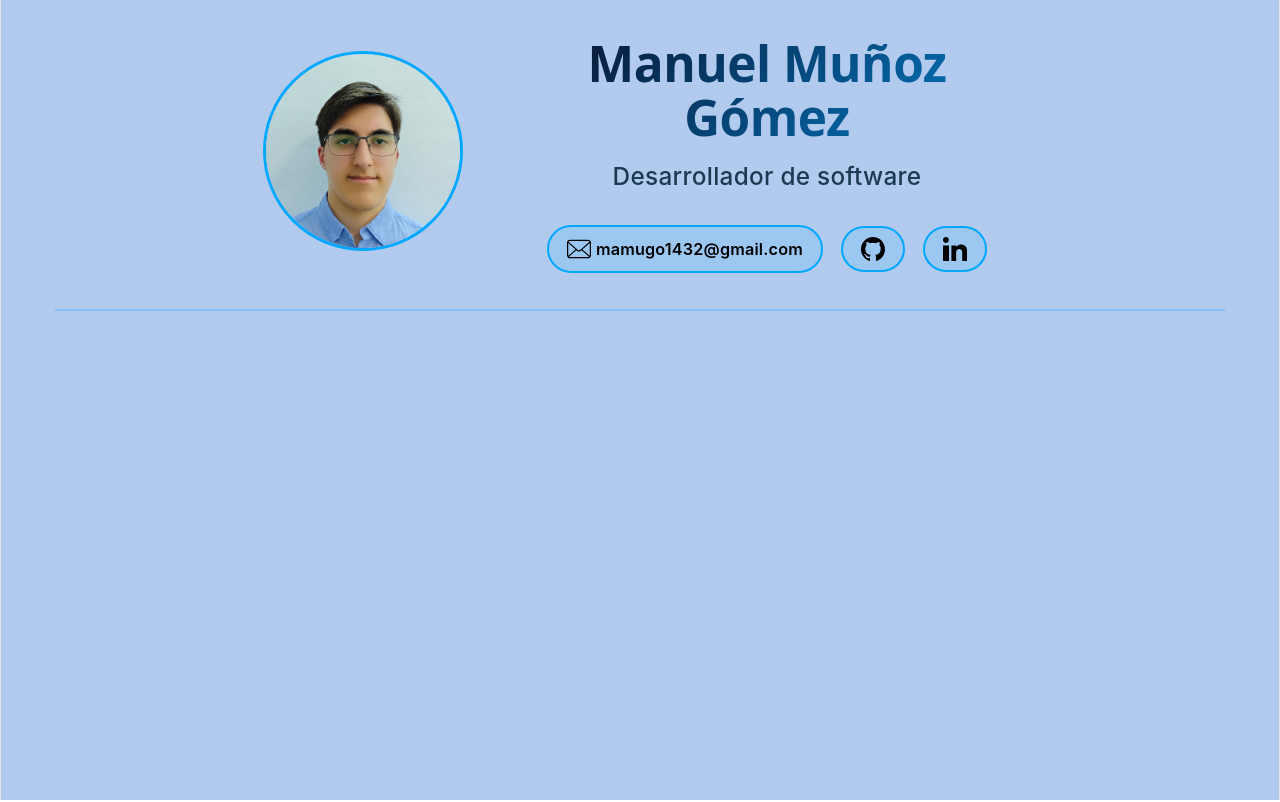
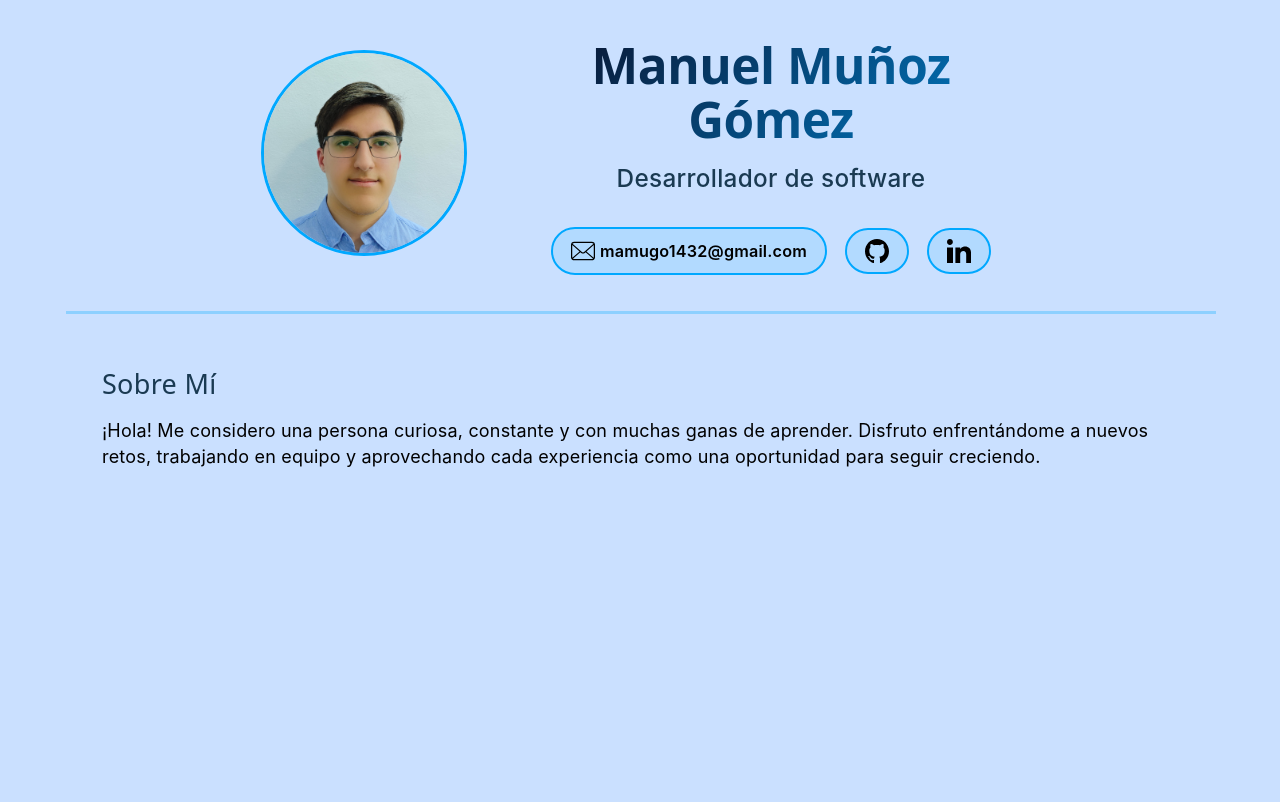
Before and after one commit to mamugo1432/Portfolio, a React app: page / in a window 1280 px wide. Built offline with nearby package versions, Linux system fonts and the light colour scheme; the HTML template or start-up script is replaced by a standard one.

Commit message:
Añadiendo el apartado sobre mí

```diff
--- a/src/App.css
+++ b/src/App.css
@@ -1,216 +1,67 @@
 /* ===== ESTILOS GLOBALES ===== */
 * {
-  margin: 0;
-  padding: 0;
-  box-sizing: border-box;
+  margin: 0px;
+  padding: 0px;
+  border: 0px;
+}
+:root {
+  --primary-blue: #00a8ff;
+  --dark-blue: #0080cc;
+  --light-blue: #00d4ff;
+  --bg-dark: #0a0e27;
+  --text-light: #e0e0e0;
+  --text-white: #ffffff;
+  --border-color: #1a3a52;
+}
+
+html,
+body {
+  width: 100%;
+  height: 100%;
 }
 
 body,
 #root {
-  width: 100%;
+  border: 1px solid rgb(202, 224, 255);
   min-height: 100vh;
-  background:  rgb(177, 202, 238);
-  color: #e0e0e0;
+  background:  rgb(202, 224, 255);
   font-family: -apple-system, BlinkMacSystemFont, 'Segoe UI', 'Roboto', 'Oxygen',
     'Ubuntu', 'Cantarell', 'Fira Sans', 'Droid Sans', 'Helvetica Neue',
     sans-serif;
-  -webkit-font-smoothing: antialiased;
-  -moz-osx-font-smoothing: grayscale;
+
 }
 
-html {
-  scroll-behavior: smooth;
+body {
+  display: flex;
+  justify-content: center;
+}
+
+#root {
+  width: 90%;
+  max-width: 1200px;
+  display: flex;
+  flex-direction: column;
+  align-items: center;
+  background: transparent;
 }
 
 /* ===== CONTADOR Y OTROS ===== */
-.counter {
-  font-size: 16px;
-  padding: 5px 10px;
-  border-radius: 5px;
-  color: var(--accent);
-  background: var(--accent-bg);
-  border: 2px solid transparent;
-  transition: border-color 0.3s;
-  margin-bottom: 24px;
 
-  &:hover {
-    border-color: var(--accent-border);
-  }
-  &:focus-visible {
-    outline: 2px solid var(--accent);
-    outline-offset: 2px;
-  }
-}
 
 hr {
   border: none;
-  border-top: 2px solid #00a8ff;
+  border-top: 3px solid #00a8ff;
   opacity: 0.3;
-  margin:  0px 3rem;
+  margin: 0;
+  width: 100%;
 }
 
-.hero {
-  position: relative;
-
-  .base,
-  .framework,
-  .vite {
-    inset-inline: 0;
-    margin: 0 auto;
-  }
-
-  .base {
-    width: 170px;
-    position: relative;
-    z-index: 0;
-  }
-
-  .framework,
-  .vite {
-    position: absolute;
-  }
-
-  .framework {
-    z-index: 1;
-    top: 34px;
-    height: 28px;
-    transform: perspective(2000px) rotateZ(300deg) rotateX(44deg) rotateY(39deg)
-      scale(1.4);
-  }
-
-  .vite {
-    z-index: 0;
-    top: 107px;
-    height: 26px;
-    width: auto;
-    transform: perspective(2000px) rotateZ(300deg) rotateX(40deg) rotateY(39deg)
-      scale(0.8);
-  }
+h2{
+  float:left;
+  font-size: 1.5rem;
+  color: var(--border-color);
+  margin: 3rem 0rem 0rem 2rem;
+  font-weight: 500;
+  letter-spacing: 0.3px;
+  animation: slideInUp 0.8s ease-out 0.1s backwards;
 }
-
-#center {
-  display: flex;
-  flex-direction: column;
-  gap: 25px;
-  place-content: center;
-  place-items: center;
-  flex-grow: 1;
-
-  @media (max-width: 1024px) {
-    padding: 32px 20px 24px;
-    gap: 18px;
-  }
-}
-
-#next-steps {
-  display: flex;
-  border-top: 1px solid var(--border);
-  text-align: left;
-
-  & > div {
-    flex: 1 1 0;
-    padding: 32px;
-    @media (max-width: 1024px) {
-      padding: 24px 20px;
-    }
-  }
-
-  .icon {
-    margin-bottom: 16px;
-    width: 22px;
-    height: 22px;
-  }
-
-  @media (max-width: 1024px) {
-    flex-direction: column;
-    text-align: center;
-  }
-}
-
-#docs {
-  border-right: 1px solid var(--border);
-
-  @media (max-width: 1024px) {
-    border-right: none;
-    border-bottom: 1px solid var(--border);
-  }
-}
-
-#next-steps ul {
-  list-style: none;
-  padding: 0;
-  display: flex;
-  gap: 8px;
-  margin: 32px 0 0;
-
-  .logo {
-    height: 18px;
-  }
-
-  a {
-    color: var(--text-h);
-    font-size: 16px;
-    border-radius: 6px;
-    background: var(--social-bg);
-    display: flex;
-    padding: 6px 12px;
-    align-items: center;
-    gap: 8px;
-    text-decoration: none;
-    transition: box-shadow 0.3s;
-
-    &:hover {
-      box-shadow: var(--shadow);
-    }
-    .button-icon {
-      height: 18px;
-      width: 18px;
-    }
-  }
-
-  @media (max-width: 1024px) {
-    margin-top: 20px;
-    flex-wrap: wrap;
-    justify-content: center;
-
-    li {
-      flex: 1 1 calc(50% - 8px);
-    }
-
-    a {
-      width: 100%;
-      justify-content: center;
-      box-sizing: border-box;
-    }
-  }
-}
-
-#spacer {
-  height: 88px;
-  border-top: 1px solid var(--border);
-  @media (max-width: 1024px) {
-    height: 48px;
-  }
-}
-
-.ticks {
-  position: relative;
-  width: 100%;
-
-  &::before,
-  &::after {
-    content: '';
-    position: absolute;
-    top: -4.5px;
-    border: 5px solid transparent;
-  }
-
-  &::before {
-    left: 0;
-    border-left-color: var(--border);
-  }
-  &::after {
-    right: 0;
-    border-right-color: var(--border);
-  }
-}
--- a/src/App.tsx
+++ b/src/App.tsx
@@ -1,5 +1,6 @@
 import Header from './components/Header/Header'
 import './App.css'
+import AboutMe from './components/AboutMe/AboutMe'
 
 function App() {
 
@@ -7,7 +8,10 @@ function App() {
   return (
     <>
       <Header/>
-      <hr />
+      <main>
+        <hr />
+      <AboutMe/>
+      </main>
     </>
   )
 }
--- /dev/null
+++ b/src/components/AboutMe/AboutMe.css
@@ -0,0 +1,12 @@
+#aboutMe{
+    display: flex;
+    flex-direction: column;
+    align-items: flex-start;
+}
+
+#aboutMe p {
+    color: black;
+    text-align: left;
+    margin: 1rem 2rem;
+    animation: slideInUp 0.8s ease-out 0.1s backwards;
+}
--- /dev/null
+++ b/src/components/AboutMe/AboutMe.tsx
@@ -0,0 +1,12 @@
+import './AboutMe.css';
+
+export default function AboutMe(){
+    return(
+        <>
+        <div id='aboutMe'>
+        <h2>Sobre Mí</h2>
+        <p>¡Hola! Me considero una persona curiosa, constante y con muchas ganas de aprender. Disfruto enfrentándome a nuevos retos, trabajando en equipo y aprovechando cada experiencia como una oportunidad para seguir creciendo.</p>
+        </div>
+        </>
+    );
+}
--- a/src/components/Header/Header.css
+++ b/src/components/Header/Header.css
@@ -1,13 +1,5 @@
 /* ===== VARIABLES Y COLORES ===== */
-:root {
-  --primary-blue: #00a8ff;
-  --dark-blue: #0080cc;
-  --light-blue: #00d4ff;
-  --bg-dark: #0a0e27;
-  --text-light: #e0e0e0;
-  --text-white: #ffffff;
-  --border-color: #1a3a52;
-}
+
 
 /* ===== HEADER ===== */
 .header {
@@ -27,7 +19,6 @@
   left: 0;
   width: 100%;
   height: 100%;
-  background: rgb(177, 202, 238);
   pointer-events: none;
 }
 
@@ -36,8 +27,6 @@
   position: absolute;
   bottom: 0;
   right: 0;
-  width: 50%;
-  height: 50%;
   pointer-events: none;
 }
 
@@ -254,7 +243,7 @@
 }
 
 /* Tablets (640px - 768px) */
-@media (max-width: 768px) {
+@media (max-width: 799px) {
   .header {
     min-height: auto;
     padding: 2.5rem 1rem;
@@ -299,6 +288,9 @@
     padding: 0.65rem 1.25rem;
     font-size: 0.9rem;
   }
+  .social-icon img[alt="Icono de Email"] + p {
+    display: none;
+}
 }
 
 /* Móviles medianos (480px - 640px) */
@@ -407,7 +399,5 @@
     transform: translateY(-1px);
   }
 
-.social-icon img[alt="Icono de Email"] + p {
-    display: none;
+
 }
-}
--- a/src/components/Header/Header.tsx
+++ b/src/components/Header/Header.tsx
@@ -30,7 +30,7 @@ export default function Header() {
           {/* Información personal */}
           <div className="profile-info">
             <h1 className="name">Manuel Muñoz Gómez</h1>
-            <p className="title">Desarrollador de software</p>
+            <h3 className="title">Desarrollador de software</h3>
 
             {/* Redes sociales */}
             <div className="social-links">
```
